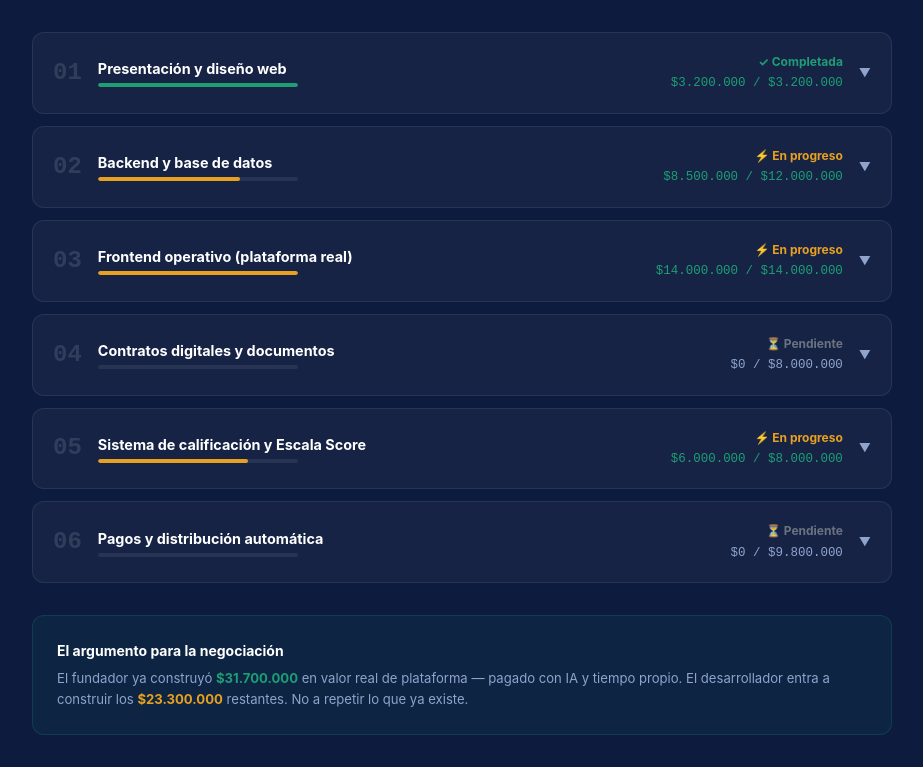
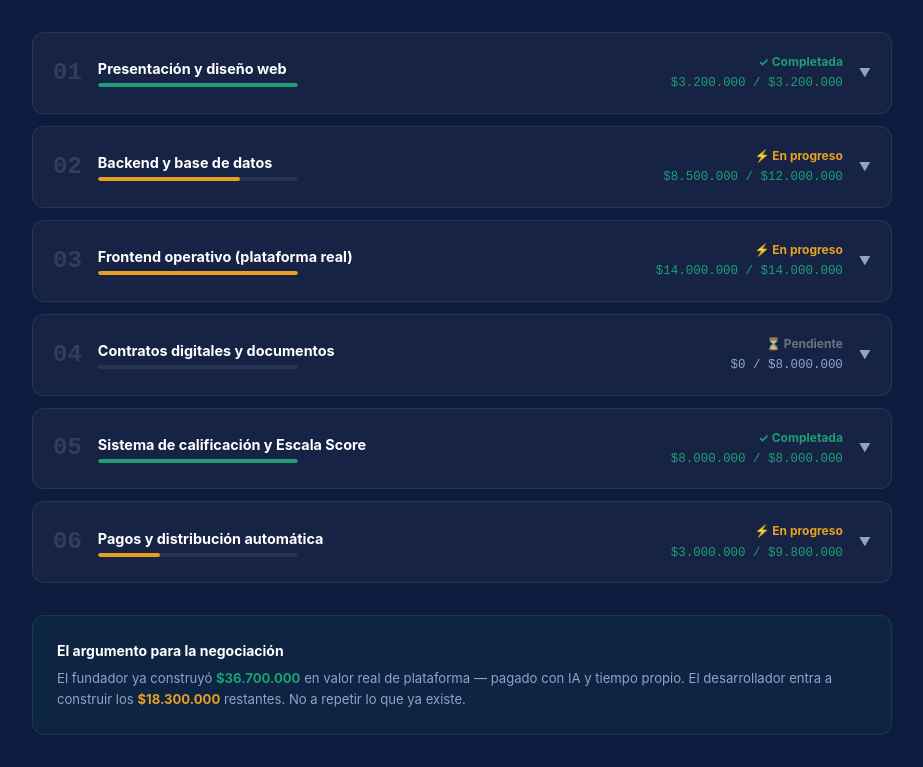
Before and after one commit to satoshigod/escala, a Next.js app: page /desarrollo in a window 1280 px wide. Shown: the part 527-1294 px from the top of the page, without its empty margins (178-1101 px from the left). Built offline with nearby package versions, Linux system fonts and the light colour scheme.

Commit message:
update: fase 5 completa fase 6 en progreso

```diff
--- a/app/desarrollo/page.js
+++ b/app/desarrollo/page.js
@@ -67,25 +67,25 @@ const fases = [
   {
     num: '05',
     titulo: 'Sistema de calificación y Escala Score',
-    estado: 'progreso',
+    estado: 'completa',
     valor_total: 8000000,
-    valor_hecho: 6000000,
+    valor_hecho: 8000000,
     hitos: [
       { num: '5.1', nombre: 'Sistema de evaluación por hito', done: true, valor: 2000000, quien: 'Claude AI + Fundador' },
       { num: '5.2', nombre: 'Algoritmo del Escala Score', done: true, valor: 2500000, quien: 'Claude AI + Fundador' },
-      { num: '5.3', nombre: 'Panel de definición de carril (A/B/C)', done: false, valor: 2000000, quien: 'Desarrollador' },
+      { num: '5.3', nombre: 'Panel de definición de carril (A/B/C)', done: true, valor: 2000000, quien: 'Claude AI + Fundador' },
       { num: '5.4', nombre: 'Track record público por usuario', done: true, valor: 1500000, quien: 'Claude AI + Fundador' },
     ]
   },
   {
     num: '06',
     titulo: 'Pagos y distribución automática',
-    estado: 'pendiente',
+    estado: 'progreso',
     valor_total: 9800000,
-    valor_hecho: 0,
+    valor_hecho: 3000000,
     hitos: [
       { num: '6.1', nombre: 'Integración Wompi (pagos Colombia)', done: false, valor: 2500000, quien: 'Desarrollador' },
-      { num: '6.2', nombre: 'Motor de distribución automática', done: false, valor: 3000000, quien: 'Desarrollador' },
+      { num: '6.2', nombre: 'Motor de distribución automática', done: true, valor: 3000000, quien: 'Claude AI + Fundador' },
       { num: '6.3', nombre: 'Pago de hitos del Ángel de Impulso', done: false, valor: 2000000, quien: 'Desarrollador' },
       { num: '6.4', nombre: 'Facturación electrónica DIAN', done: false, valor: 2300000, quien: 'Desarrollador + Contador' },
     ]
```
